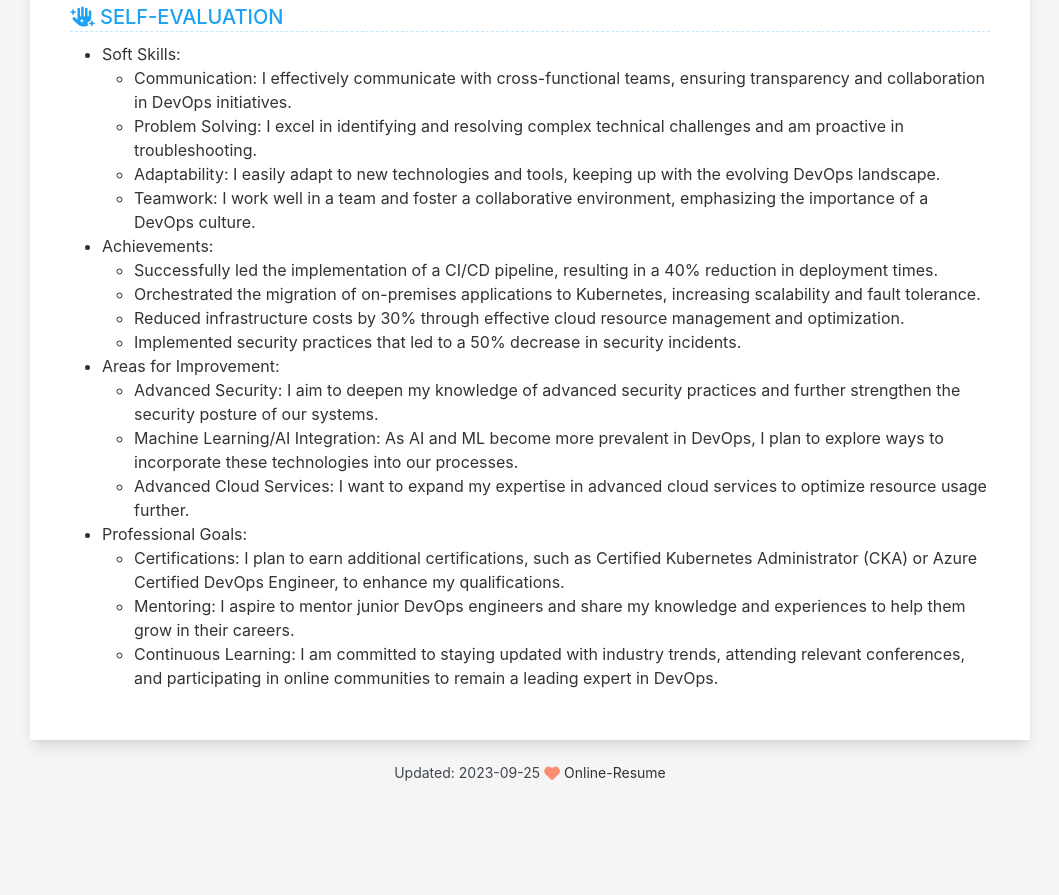
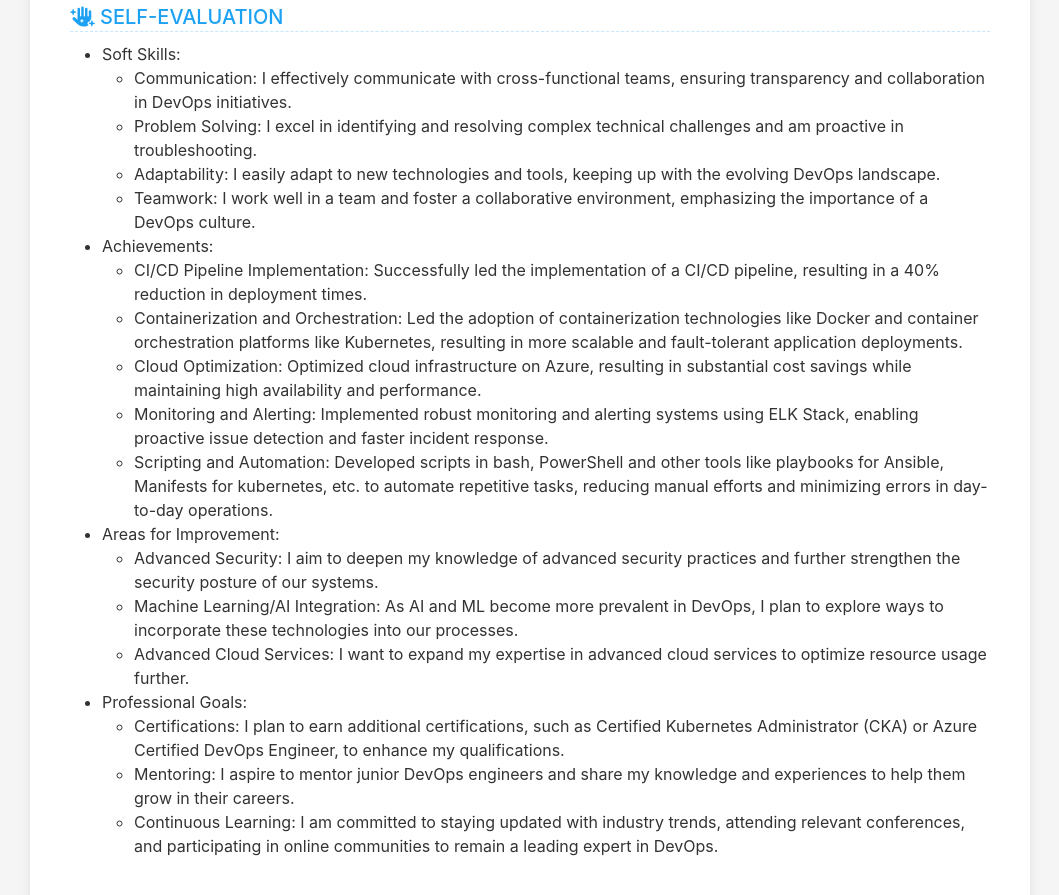
Before and after one commit to Raskinn/Resume, a Jekyll site: the page built from index.html, in a window 1280 px wide and 900 px high, scrolled down 1586 px. Shown: the top 895 px of the window, without its empty margins (110-1169 px from the left). Built offline with Jekyll 4.4.1, drawn with Linux system fonts in a browser that asks for light colours; before the commit the page ends 2389 px from its top, so only the background shows below that.

Commit message:
Updated resume

```diff
--- a/_data/data.yml
+++ b/_data/data.yml
@@ -391,10 +391,11 @@ evaluation:
         + Teamwork: I work well in a team and foster a collaborative environment, emphasizing the importance of a DevOps culture.
 
     - Achievements:
-        + Successfully led the implementation of a CI/CD pipeline, resulting in a 40% reduction in deployment times.
-        + Orchestrated the migration of on-premises applications to Kubernetes, increasing scalability and fault tolerance.
-        + Reduced infrastructure costs by 30% through effective cloud resource management and optimization.
-        + Implemented security practices that led to a 50% decrease in security incidents.
+        + CI/CD Pipeline Implementation: Successfully led the implementation of a CI/CD pipeline, resulting in a 40% reduction in deployment times.
+        + Containerization and Orchestration: Led the adoption of containerization technologies like Docker and container orchestration platforms like Kubernetes, resulting in more scalable and fault-tolerant application deployments.
+        + Cloud Optimization: Optimized cloud infrastructure on Azure, resulting in substantial cost savings while maintaining high availability and performance.
+        + Monitoring and Alerting: Implemented robust monitoring and alerting systems using ELK Stack, enabling proactive issue detection and faster incident response.
+        + Scripting and Automation: Developed scripts in bash, PowerShell and other tools like playbooks for Ansible, Manifests for kubernetes, etc. to automate repetitive tasks, reducing manual efforts and minimizing errors in day-to-day operations.
 
     - Areas for Improvement:
         + Advanced Security: I aim to deepen my knowledge of advanced security practices and further strengthen the security posture of our systems.
```
